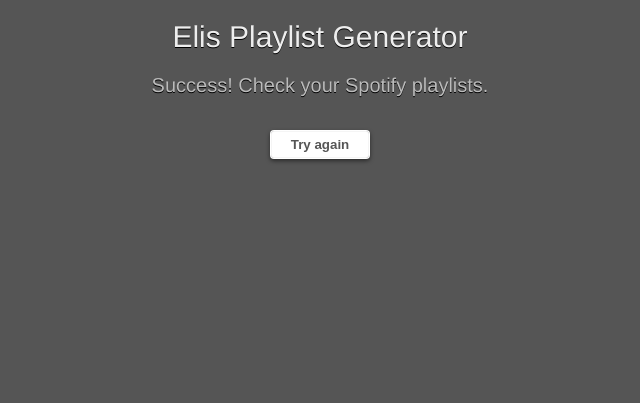
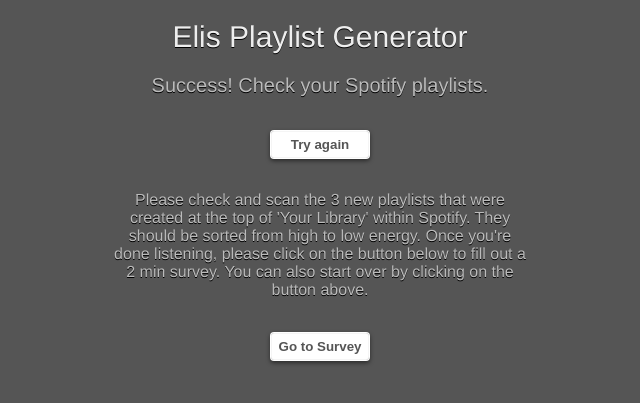
Before and after one commit to tjehan/elis-spot-app, a Flask app: page /success in a window 1280 px wide. Shown: the top 403 px of the page, without its empty margins (320-960 px from the left). Run offline with Flask 2, Linux system fonts and the light colour scheme.

Commit message:
Added survey and copy

```diff
--- a/main.py
+++ b/main.py
@@ -55,7 +55,7 @@ class Spot(object):
             try:
                 items.append(random.choice(res['tracks']))
             except:
-                print("Exception in get_random_top_tracks_for_artists")
+                print("Exception in get_random_top_tracks_for_artists:", artist['id'], artist['name'])
         return items
 
     def get_safe_tracks(self, limit=20):
--- a/static/style.css
+++ b/static/style.css
@@ -58,7 +58,7 @@ h2 {
 
 p {
     display: block;
-    width: 380px;
+    width: 420px;
     color: #bbb;
 	font: 16px Helvetica, Arial, sans-serif;
 	text-shadow: 0px 1px black;
--- a/templates/index.html
+++ b/templates/index.html
@@ -13,9 +13,7 @@
 
     {% block body %}
     <button onclick="window.location.href = '{{ auth_url }}';" >Login</button>
-<!--    <p>Please note: this will use the currently logged in Spotify user on the machine. If you-->
-<!--        wish to use a different user, click the "not you" link on the bottom. -->
-<!--    </p>-->
+    <p>This quick test generates 3 playlists that will appear at the top of your Spotify playlists under 'Your Library' </p>
     {% endblock %}
 </body>
 </html>
--- a/templates/success.html
+++ b/templates/success.html
@@ -9,6 +9,11 @@
     <h2>Success! Check your Spotify playlists.</h2>
     <br>
 <!--    <button onclick="window.location.href = 'https://elisspot-dot-elisspot.appspot.com';" >Try again</button>-->
-<button onclick="window.location.href = 'http://127.0.0.1:8080/';" >Try again</button>
+    <button onclick="window.location.href = 'http://127.0.0.1:8080/';" >Try again</button>
+    <p>Please check and scan the 3 new playlists that were created at the top of 'Your Library' within Spotify.
+        They should be sorted from high to low energy. Once you're done listening, please click on the button below
+        to fill out a 2 min survey. You can also start over by clicking on the button above.</p>
+    <br>
+    <button onclick="window.location.href = 'https://docs.google.com/forms/d/e/1FAIpQLScM5vyahap0O6n7ykyg_zqcWblzEsYt0Um2w_B4qlB9JkyRmg/viewform';" >Go to Survey</button>
 </div>
 {% endblock %}
```
